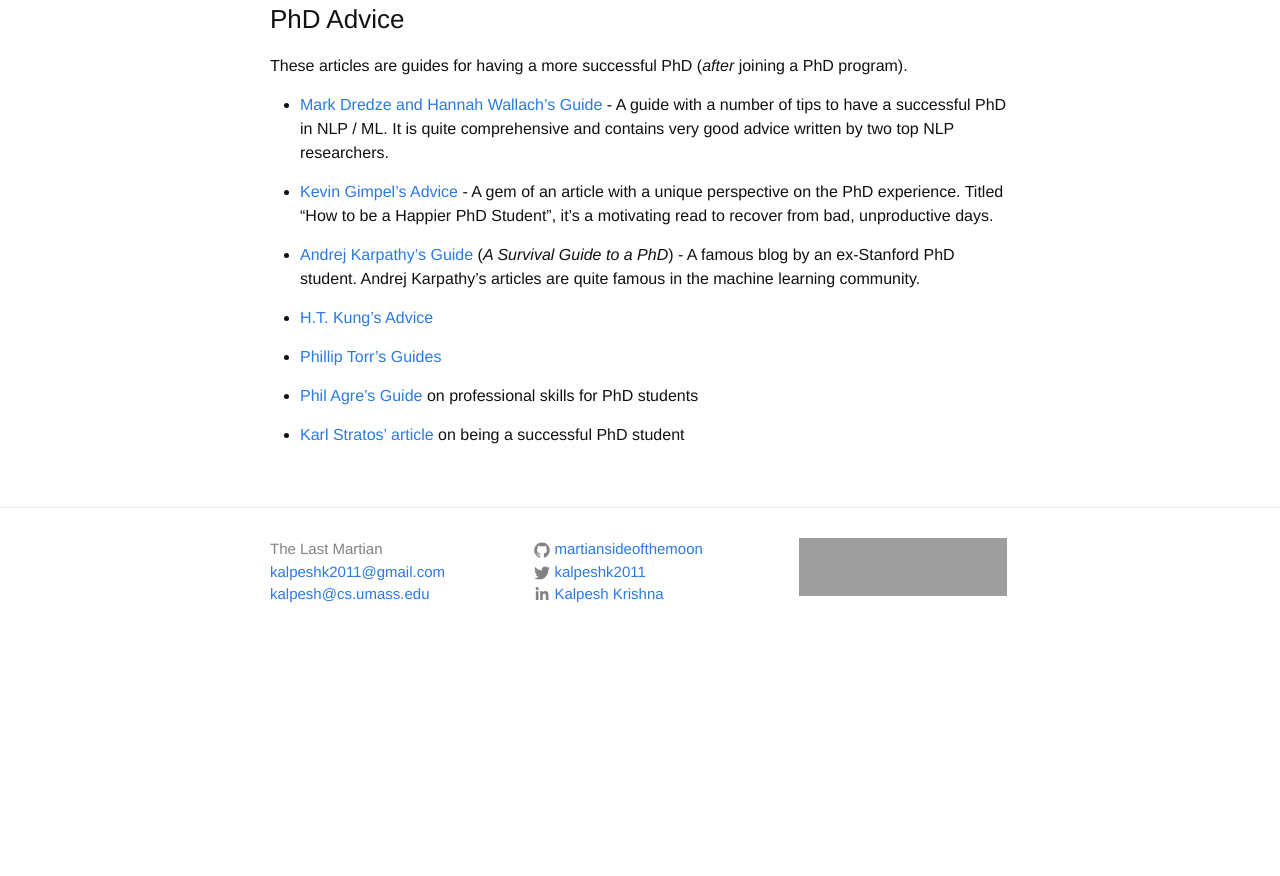
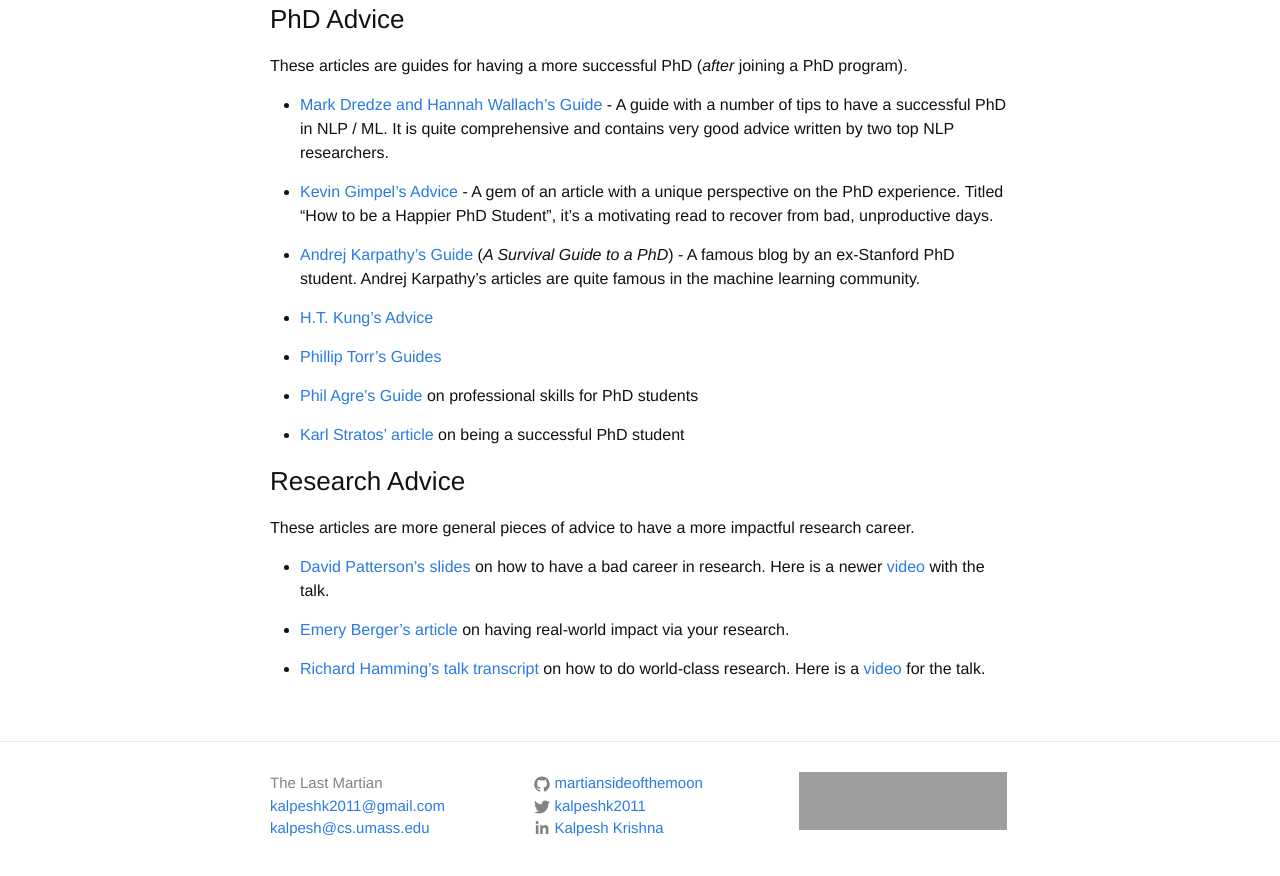
Before and after one commit to martiansideofthemoon/martiansideofthemoon.github.io, a Jekyll site: the page built from _posts/2018-05-30-grad-resources.markdown, in a window 1280 px wide and 900 px high, scrolled down 2435 px. Shown: the top 876 px of the window. Built offline with Jekyll 4.4.1, drawn with Linux system fonts in a browser that asks for light colours; comment, search, counter and statistics services are not loaded; before the commit the page ends 3101 px from its top, so only the background shows below that; grey boxes are pictures that could not be loaded.

Commit message:
Adding research impact articles

```diff
--- a/_posts/2018-05-30-grad-resources.markdown
+++ b/_posts/2018-05-30-grad-resources.markdown
@@ -76,3 +76,12 @@ These articles are guides for having a more successful PhD (*after* joining a Ph
 * [Phil Agre's Guide](https://web.archive.org/web/20070127110038/http://polaris.gseis.ucla.edu:80/pagre/network.html) on professional skills for PhD students
 
 * [Karl Stratos' article](http://karlstratos.com/#student) on being a successful PhD student
+
+### Research Advice
+These articles are more general pieces of advice to have a more impactful research career.
+
+* [David Patterson's slides](https://people.eecs.berkeley.edu/~pattrsn/talks/BadCareer.pdf) on how to have a bad career in research. Here is a newer [video](https://www.youtube.com/watch?v=Rn1w4MRHIhc) with the talk.
+
+* [Emery Berger's article](https://blog.sigplan.org/2019/10/29/how-to-have-real-world-impact-five-easy-pieces/) on having real-world impact via your research.
+
+* [Richard Hamming's talk transcript](https://www.cs.virginia.edu/~robins/YouAndYourResearch.html) on how to do world-class research. Here is a [video](https://www.youtube.com/watch?v=a1zDuOPkMSw) for the talk.
```
